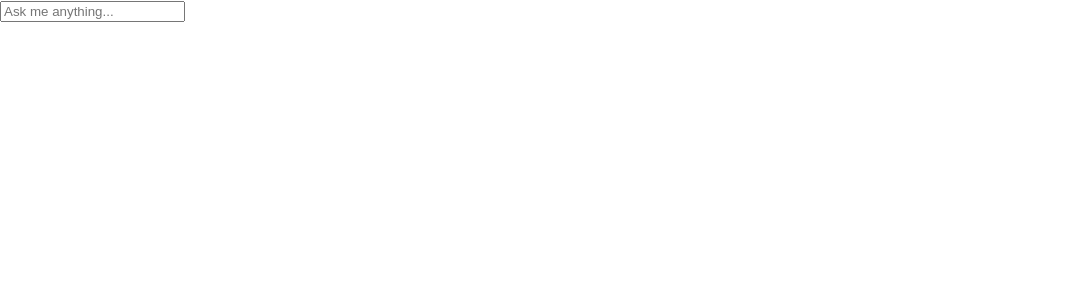
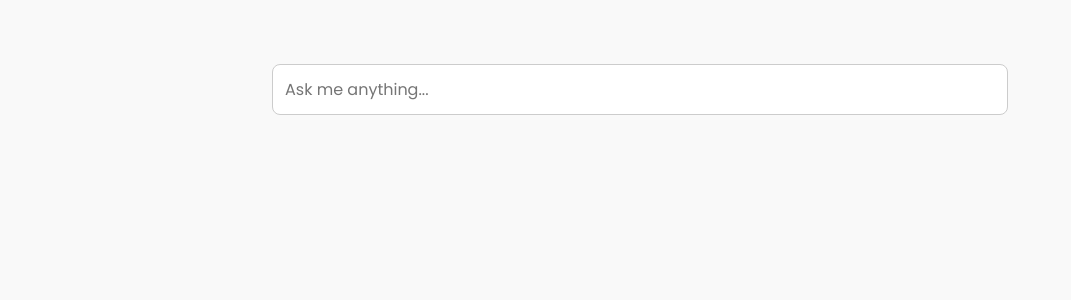
Before and after one commit to Connie-Atieno/Chatbot-app, a React (Create React App) app: page / in a window 1280 px wide. Shown: the top 300 px of the page, without its empty margins (0-1071 px from the left). Built offline with nearby package versions, Linux system fonts and the light colour scheme.

Commit message:
css modified

```diff
--- a/package.json
+++ b/package.json
@@ -2,7 +2,7 @@
   "name": "chatbot-app",
   "version": "0.1.0",
   "private": true,
-  "homepage": "https://connie-atieno.github.io/chatbot-app",
+  "homepage": "https://connie-atieno.github.io/Chatbot-app",
   "dependencies": {
     "@testing-library/dom": "^10.4.0",
     "@testing-library/jest-dom": "^6.6.3",
--- a/src/index.css
+++ b/src/index.css
@@ -1,13 +1,63 @@
-body {
+/* Font import (Make sure it's also in index.html just in case) */
+@import url('https://fonts.googleapis.com/css2?family=Poppins:wght@400;600&display=swap');
+
+/* Base reset & font */
+* {
   margin: 0;
-  font-family: -apple-system, BlinkMacSystemFont, 'Segoe UI', 'Roboto', 'Oxygen',
-    'Ubuntu', 'Cantarell', 'Fira Sans', 'Droid Sans', 'Helvetica Neue',
-    sans-serif;
-  -webkit-font-smoothing: antialiased;
-  -moz-osx-font-smoothing: grayscale;
+  padding: 0;
+  box-sizing: border-box;
 }
 
-code {
-  font-family: source-code-pro, Menlo, Monaco, Consolas, 'Courier New',
-    monospace;
+body {
+  font-family: 'Poppins', sans-serif;
+  background-color: #f9f9f9;
+  color: #333;
+  line-height: 1.6;
+  padding: 1rem;
 }
+
+/* Container for the app */
+#root {
+  max-width: 800px;
+  margin: 0 auto;
+  padding: 2rem;
+}
+
+/* General form styling */
+form {
+  background-color: #fff;
+  padding: 1.5rem;
+  border-radius: 10px;
+  box-shadow: 0 4px 12px rgba(0, 0, 0, 0.05);
+}
+
+input,
+textarea,
+button {
+  font-family: inherit;
+  font-size: 1rem;
+  padding: 0.75rem;
+  margin-top: 1rem;
+  width: 100%;
+  border: 1px solid #ccc;
+  border-radius: 8px;
+}
+
+input:focus,
+textarea:focus {
+  outline: none;
+  border-color: #7a5af8;
+  box-shadow: 0 0 0 3px rgba(122, 90, 248, 0.2);
+}
+
+button {
+  background-color: #7a5af8;
+  color: white;
+  font-weight: 600;
+  cursor: pointer;
+  transition: background-color 0.2s ease-in-out;
+}
+
+button:hover {
+  background-color: #6846db;
+}
--- a/src/index.js
+++ b/src/index.js
@@ -1,4 +1,4 @@
-import React from 'react';
+import React from "react";
 import ReactDOM from 'react-dom/client';
 import './index.css';
 import App from './App';
```
Also changed, not shown: 1 other file (tests, documents, lock files or other folders).
